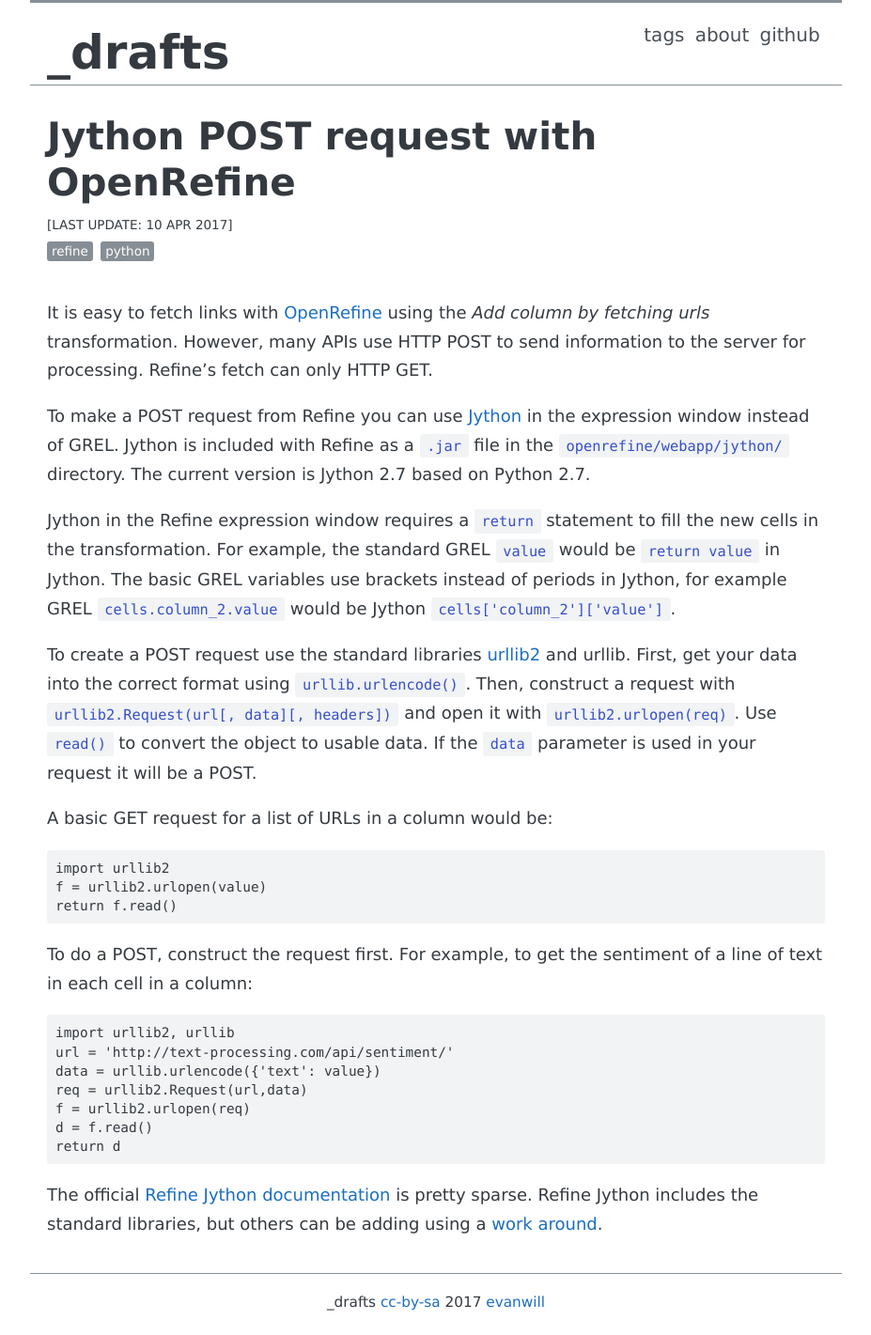
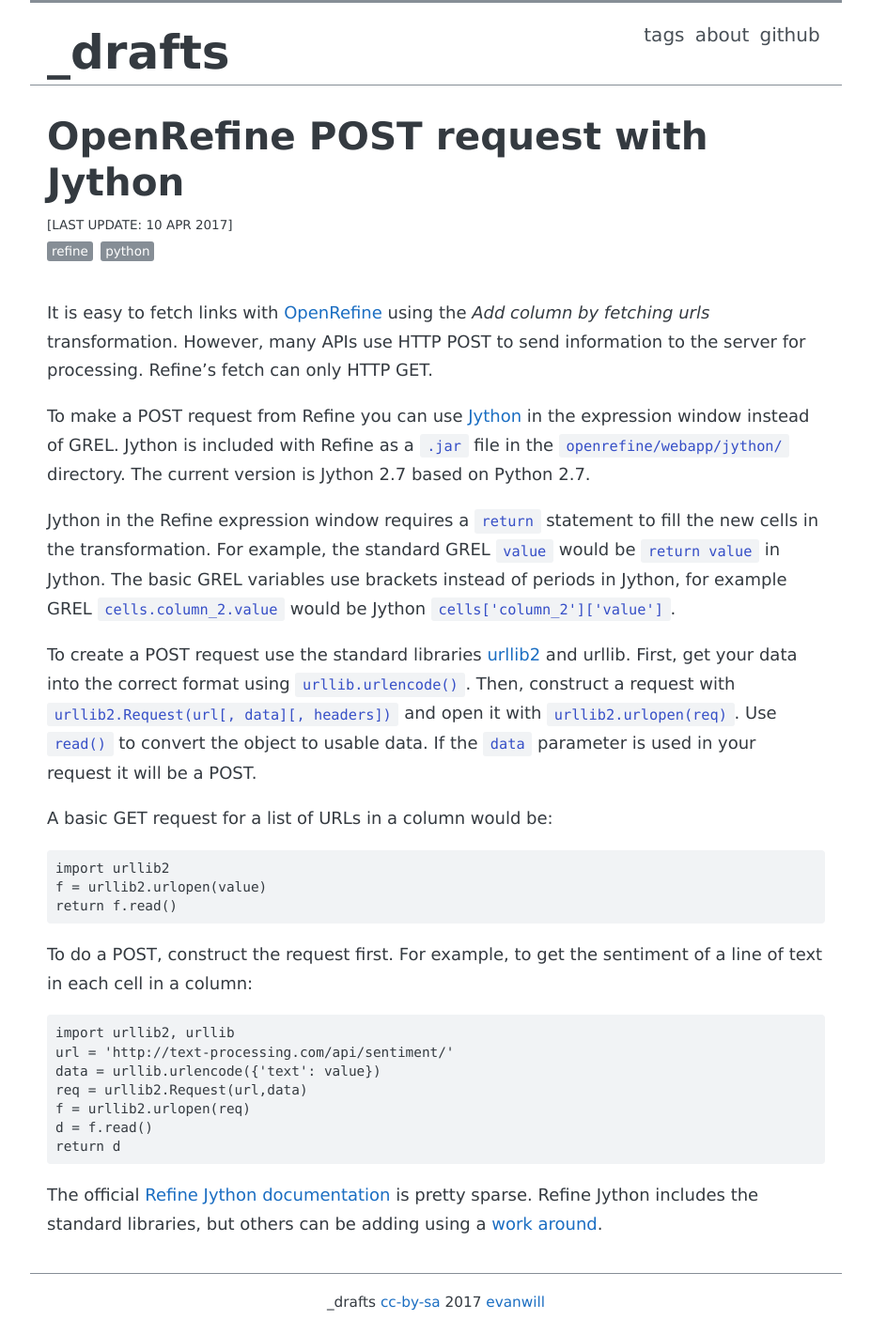
Before and after one commit to evanwill/_drafts, a Jekyll site: the page built from _notes/refine-post-request.md, in a window 1280 px wide. Shown: the whole page at 94% size, without its empty margins (176-1103 px from the left). Built offline with Jekyll 4.4.1, drawn with Linux system fonts in a browser that asks for light colours.

```diff
--- a/_notes/refine-post-request.md
+++ b/_notes/refine-post-request.md
@@ -1,5 +1,5 @@
 ---
-title: Jython POST request with OpenRefine
+title: OpenRefine POST request with Jython
 layout: post
 tags: [refine, python]
 date: 2017-04-10
```
